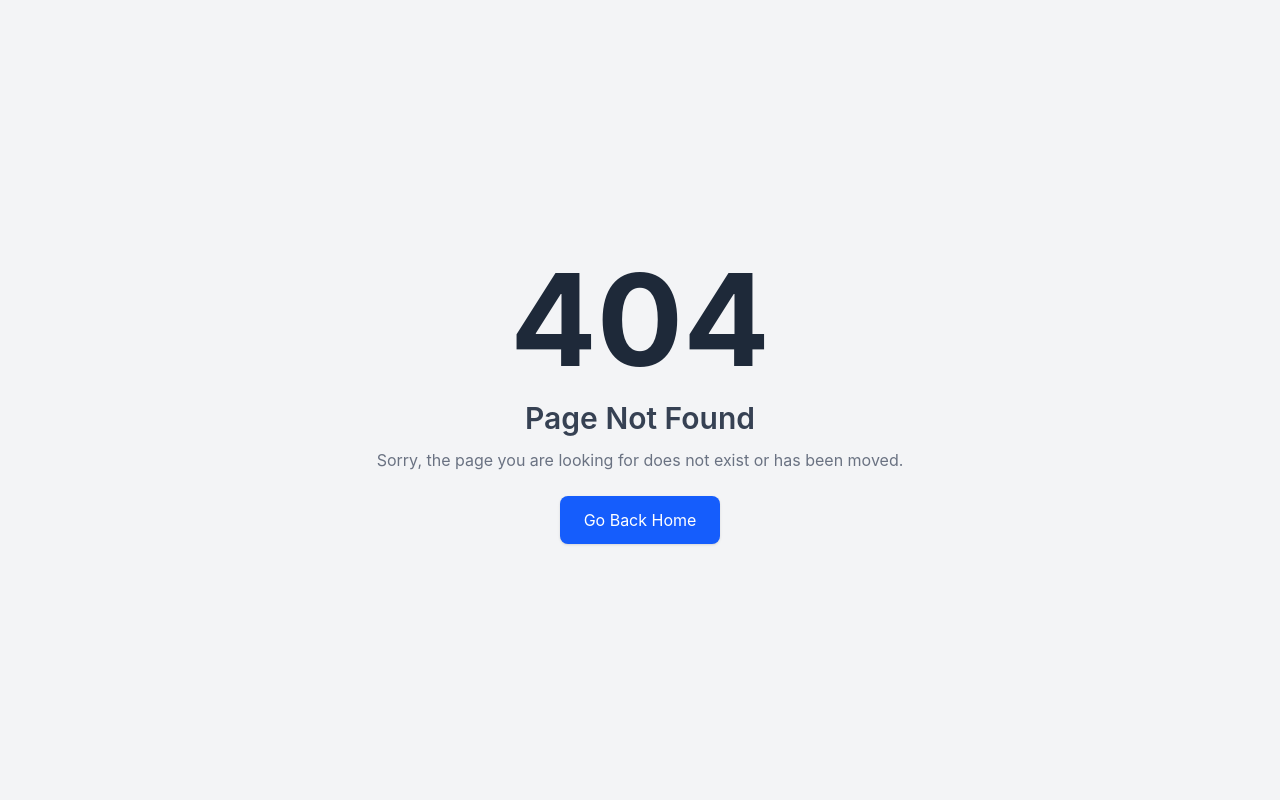
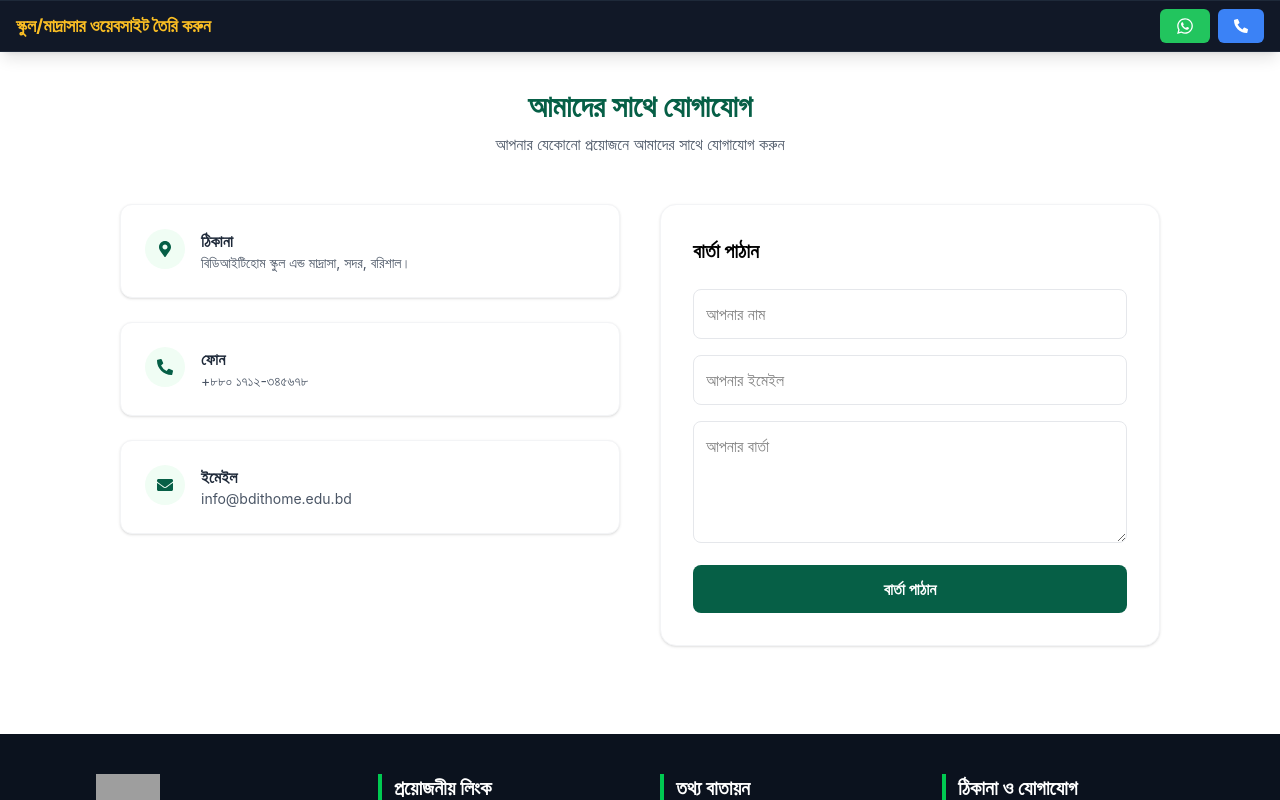
Before and after one commit to ratulislam46/School-Madrasa-Management, a React (Vite) app: page /contact in a window 1280 px wide. Before the commit this address had no page. Shown: the top 800 px of the page. Built offline with nearby package versions, Linux system fonts and the light colour scheme; grey boxes are pictures that could not be loaded.

Commit message:
Added Rules Regulation and Contact page

```diff
--- /dev/null
+++ b/src/Page/Contact/Contact.jsx
@@ -0,0 +1,58 @@
+import React from 'react';
+import DefaultWeight from '../../Shared/DefaultWeight/DefaultWeight';
+import { FaMapMarkerAlt, FaPhoneAlt, FaEnvelope, FaClock } from 'react-icons/fa';
+
+const Contact = () => {
+    return (
+        <div>
+            <DefaultWeight>
+
+                        <div className="text-center mb-12">
+                            <h2 className="text-3xl font-bold text-[#065f46]">আমাদের সাথে যোগাযোগ</h2>
+                            <p className="text-gray-600 mt-2">আপনার যেকোনো প্রয়োজনে আমাদের সাথে যোগাযোগ করুন</p>
+                        </div>
+
+                        <div className="grid md:grid-cols-2 gap-10">
+                            {/* Contact Details */}
+                            <div className="space-y-6">
+                                <div className="bg-white p-6 rounded-xl shadow-sm border border-gray-100 flex items-start gap-4">
+                                    <div className="bg-green-50 p-3 rounded-full text-[#065f46]"><FaMapMarkerAlt /></div>
+                                    <div>
+                                        <h4 className="font-bold text-gray-800">ঠিকানা</h4>
+                                        <p className="text-gray-600 text-sm">বিডিআইটিহোম স্কুল এন্ড মাদ্রাসা, সদর, বরিশাল।</p>
+                                    </div>
+                                </div>
+                                <div className="bg-white p-6 rounded-xl shadow-sm border border-gray-100 flex items-start gap-4">
+                                    <div className="bg-green-50 p-3 rounded-full text-[#065f46]"><FaPhoneAlt /></div>
+                                    <div>
+                                        <h4 className="font-bold text-gray-800">ফোন</h4>
+                                        <p className="text-gray-600 text-sm">+৮৮০ ১৭১২-৩৪৫৬৭৮</p>
+                                    </div>
+                                </div>
+                                <div className="bg-white p-6 rounded-xl shadow-sm border border-gray-100 flex items-start gap-4">
+                                    <div className="bg-green-50 p-3 rounded-full text-[#065f46]"><FaEnvelope /></div>
+                                    <div>
+                                        <h4 className="font-bold text-gray-800">ইমেইল</h4>
+                                        <p className="text-gray-600 text-sm">info@bdithome.edu.bd</p>
+                                    </div>
+                                </div>
+                            </div>
+
+                            {/* Contact Form */}
+                            <div className="bg-white p-8 rounded-2xl shadow-sm border border-gray-100">
+                                <h3 className="text-xl font-bold mb-6">বার্তা পাঠান</h3>
+                                <form className="space-y-4" onSubmit={(e) => e.preventDefault()}>
+                                    <input type="text" placeholder="আপনার নাম" className="w-full p-3 border border-gray-200 rounded-lg focus:outline-none focus:ring-2 focus:ring-green-600" />
+                                    <input type="email" placeholder="আপনার ইমেইল" className="w-full p-3 border border-gray-200 rounded-lg focus:outline-none focus:ring-2 focus:ring-green-600" />
+                                    <textarea rows="4" placeholder="আপনার বার্তা" className="w-full p-3 border border-gray-200 rounded-lg focus:outline-none focus:ring-2 focus:ring-green-600"></textarea>
+                                    <button className="w-full bg-[#065f46] text-white py-3 rounded-lg font-bold hover:bg-[#044d39] transition">বার্তা পাঠান</button>
+                                </form>
+                            </div>
+                        </div>
+
+            </DefaultWeight>
+        </div>
+    );
+};
+
+export default Contact;
--- a/src/Page/Home/MenuBar.jsx
+++ b/src/Page/Home/MenuBar.jsx
@@ -6,9 +6,8 @@ const MenuBar = () => {
     const [isDropdownOpen, setIsDropdownOpen] = useState(false);
 
     const navLinks = [
-        { name: 'হোম', link: '#' },
-        { name: 'প্রতিষ্ঠান এর ইতিহাস', link: '#' },
-        { name: 'আমাদের সম্পর্কে', link: '#' },
+        { name: 'হোম', link: '/' },
+        { name: 'প্রতিষ্ঠান এর ইতিহাস', link: '/history' },
         {
             name: 'একাডেমী',
             link: '#',
@@ -17,9 +16,9 @@ const MenuBar = () => {
                 { name: 'ফলাফল', link: '#' }
             ]
         },
-        { name: 'ব্লগ ও নিউজ', link: '#' },
-        { name: 'যোগাযোগ', link: '#' },
-        { name: 'নীতিমালা', link: '#' },
+        { name: 'নিউজ', link: '/all-news' },
+        { name: 'যোগাযোগ', link: '/contact' },
+        { name: 'নীতিমালা', link: '/rules-regulation' },
         { name: 'ড্যাশবোর্ড', link: '#' },
     ];
 
--- /dev/null
+++ b/src/Page/RulesRegulation/RulesRegulation.jsx
@@ -0,0 +1,73 @@
+import React from 'react';
+import DefaultWeight from '../../Shared/DefaultWeight/DefaultWeight';
+import { FaTshirt, FaCalendarCheck, FaShieldAlt, FaBook, FaMobileAlt } from 'react-icons/fa';
+
+const RulesRegulation = () => {
+
+    const rules = [
+        {
+            icon: <FaTshirt />,
+            title: "পোশাক ও ইউনিফর্ম",
+            desc: "প্রতিষ্ঠানের নির্ধারিত ইউনিফর্ম পরিধান বাধ্যতামূলক। মার্জিত ও পরিচ্ছন্ন পোশাক শিক্ষার্থীদের ব্যক্তিত্ব ও শৃঙ্খলার পরিচয় বহন করে।"
+        },
+        {
+            icon: <FaCalendarCheck />,
+            title: "উপস্থিতি ও সময়ানুবর্তিতা",
+            desc: "শ্রেণিকক্ষে শতভাগ উপস্থিতি প্রত্যাশিত। কোনো অনিবার্য কারণে অনুপস্থিত থাকলে অভিভাবকের মাধ্যমে আবেদনপত্র জমা দেওয়া আবশ্যক।"
+        },
+        {
+            icon: <FaShieldAlt />,
+            title: "শৃঙ্খলা ও শিষ্টাচার",
+            desc: "শিক্ষক ও সহপাঠীদের প্রতি শ্রদ্ধাশীল আচরণ কাম্য। প্রতিষ্ঠানের সম্পদ রক্ষা করা প্রতিটি শিক্ষার্থীর নৈতিক দায়িত্ব।"
+        },
+        {
+            icon: <FaBook />,
+            title: "পরীক্ষা নীতিমালা",
+            desc: "পরীক্ষায় নকল বা অসদুপায় অবলম্বন কঠোরভাবে নিষিদ্ধ। এ জাতীয় অপরাধের ক্ষেত্রে প্রতিষ্ঠান কর্তৃপক্ষ ডিসিপ্লিনারি ব্যবস্থা গ্রহণে বাধ্য থাকবে।"
+        },
+        {
+            icon: <FaMobileAlt />,
+            title: "মোবাইল ও গ্যাজেট",
+            desc: "ক্যাম্পাসে মোবাইল ফোন বা ব্যক্তিগত ইলেকট্রনিক ডিভাইস আনা সম্পূর্ণ নিষিদ্ধ। বিশেষ প্রয়োজনে কর্তৃপক্ষের অনুমতি সাপেক্ষে বিবেচনা করা হবে।"
+        }
+    ];
+
+    return (
+        <div>
+            <DefaultWeight>
+
+                {/* Header Section */}
+                <div className="text-center mb-16">
+                    <h2 className="text-4xl font-bold text-[#065f46] mb-4">প্রতিষ্ঠানের নীতিমালা ও আচরণবিধি</h2>
+                    <div className="w-20 h-1.5 bg-[#065f46] mx-auto rounded-full mb-4"></div>
+                    <p className="text-gray-600 max-w-2xl mx-auto">
+                        একটি সুশৃঙ্খল ও আদর্শ শিক্ষাঙ্গন গড়ে তুলতে আমাদের নির্ধারিত নিয়মাবলি মেনে চলা প্রতিটি শিক্ষার্থীর দায়িত্ব।
+                    </p>
+                </div>
+
+                {/* Rules List */}
+                <div className="grid grid-cols-1 md:grid-cols-2 gap-6">
+                    {rules.map((rule, index) => (
+                        <div
+                            key={index}
+                            className="bg-white p-8 rounded-2xl border border-gray-100 shadow-sm hover:shadow-xl transition-all duration-300 transform hover:-translate-y-1 flex items-start gap-5"
+                        >
+                            <div className="bg-[#065f46] text-white p-4 rounded-xl text-xl mt-1">
+                                {rule?.icon}
+                            </div>
+                            <div>
+                                <h3 className="text-xl font-bold text-gray-800 mb-2">{rule?.title}</h3>
+                                <p className="text-gray-600 leading-relaxed text-sm md:text-base">
+                                    {rule?.desc}
+                                </p>
+                            </div>
+                        </div>
+                    ))}
+                </div>
+
+            </DefaultWeight>
+        </div>
+    );
+};
+
+export default RulesRegulation;
--- a/src/Routes/Routes.jsx
+++ b/src/Routes/Routes.jsx
@@ -8,6 +8,8 @@ import History from "../Page/History/History";
 import AllTeachers from "../Page/AllTeachers/AllTeachers";
 import AllNews from "../Page/AllNews/AllNews";
 import NewsDetails from "../Page/AllNews/NewsDetails";
+import Contact from "../Page/Contact/Contact";
+import RulesRegulation from "../Page/RulesRegulation/RulesRegulation";
 
 export const router = createBrowserRouter([
   {
@@ -42,6 +44,14 @@ export const router = createBrowserRouter([
       {
         path: "news/:id",
         Component: NewsDetails
+      },
+      {
+        path: 'contact',
+        Component: Contact
+      },
+      {
+        path: 'rules-regulation',
+        Component: RulesRegulation
       }
     ]
   }
```
